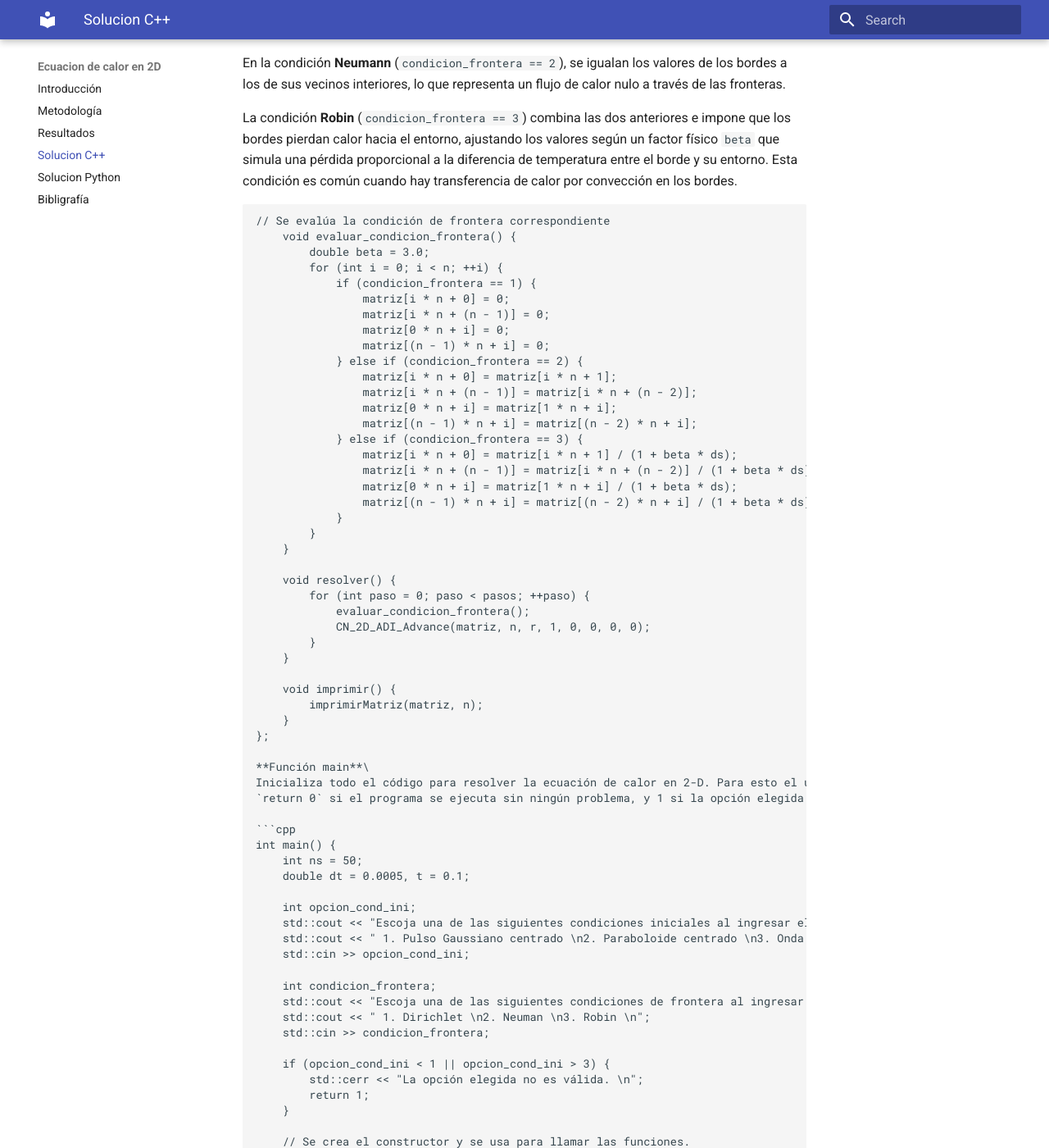
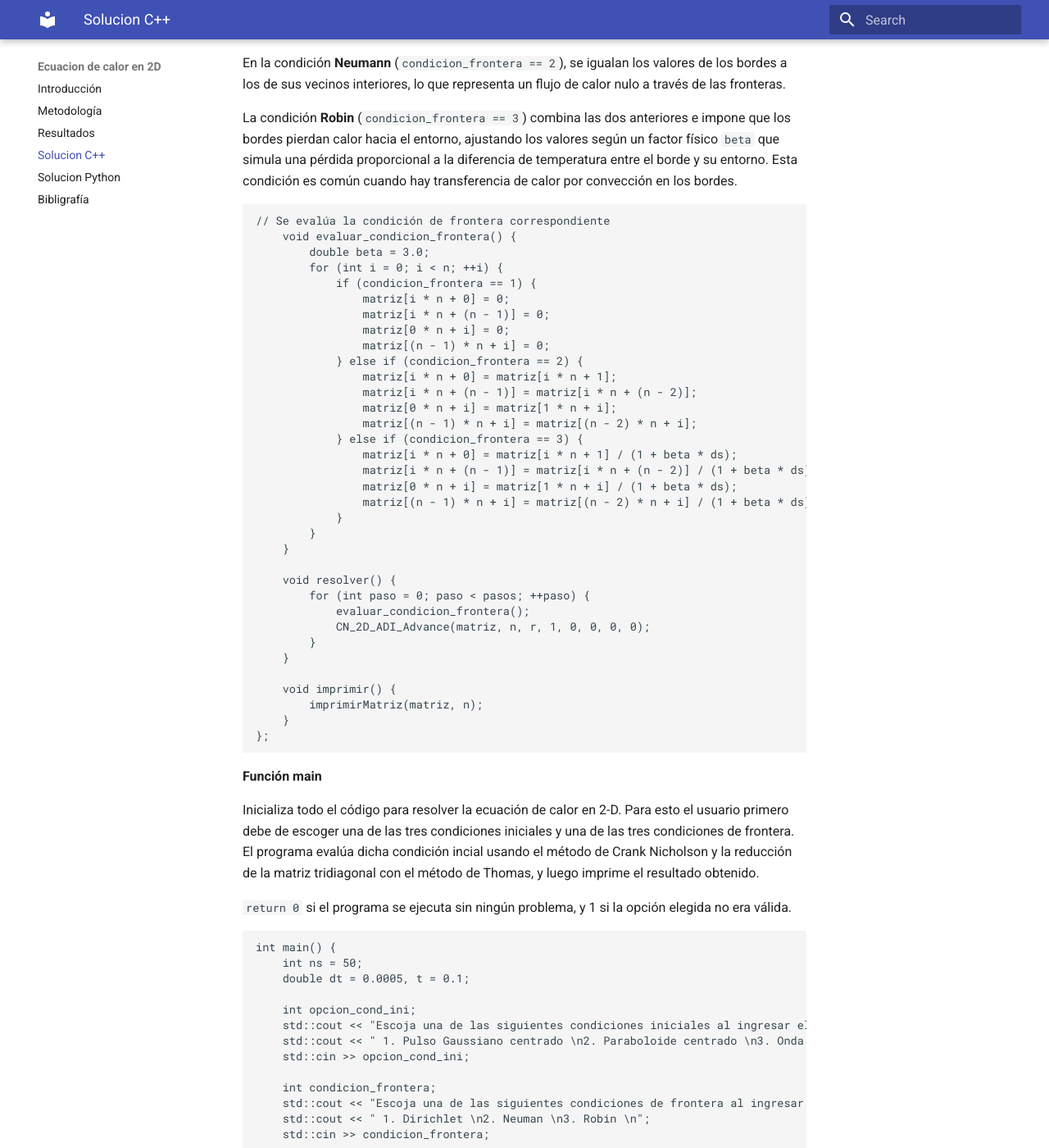
Before and after one commit to KarolayAN/Proyecto, an MkDocs documentation site: the page built from docs/c++.md, in a window 1280 px wide and 1400 px high, scrolled down 7974 px. Shown: the whole window at 82% size. Built offline with MkDocs 1.6.1 and Material for MkDocs 9.7.7, drawn with Linux system fonts in a browser that asks for light colours; some of the changed text lies outside the part shown.

Commit message:
Update c++.md

````diff
--- a/docs/c++.md
+++ b/docs/c++.md
@@ -400,9 +400,12 @@ La condición **Robin** (`condicion_frontera == 3`) combina las dos anteriores e
         imprimirMatriz(matriz, n);
     }
 };
+```
 
-**Función main**\
-Inicializa todo el código para resolver la ecuación de calor en 2-D. Para esto el usuario primero debe de escoger una de las tres condiciones iniciales y una de las tres condiciones de frontera. El programa evalúa dicha condición incial usando el método de Crank Nicholson y la reducción de la matriz tridiagonal con el método de Thomas, y luego imprime el resultado obtenido.\
+**Función main**
+
+Inicializa todo el código para resolver la ecuación de calor en 2-D. Para esto el usuario primero debe de escoger una de las tres condiciones iniciales y una de las tres condiciones de frontera. El programa evalúa dicha condición incial usando el método de Crank Nicholson y la reducción de la matriz tridiagonal con el método de Thomas, y luego imprime el resultado obtenido.
+
 `return 0` si el programa se ejecuta sin ningún problema, y 1 si la opción elegida no era válida.
 
 ```cpp
````
